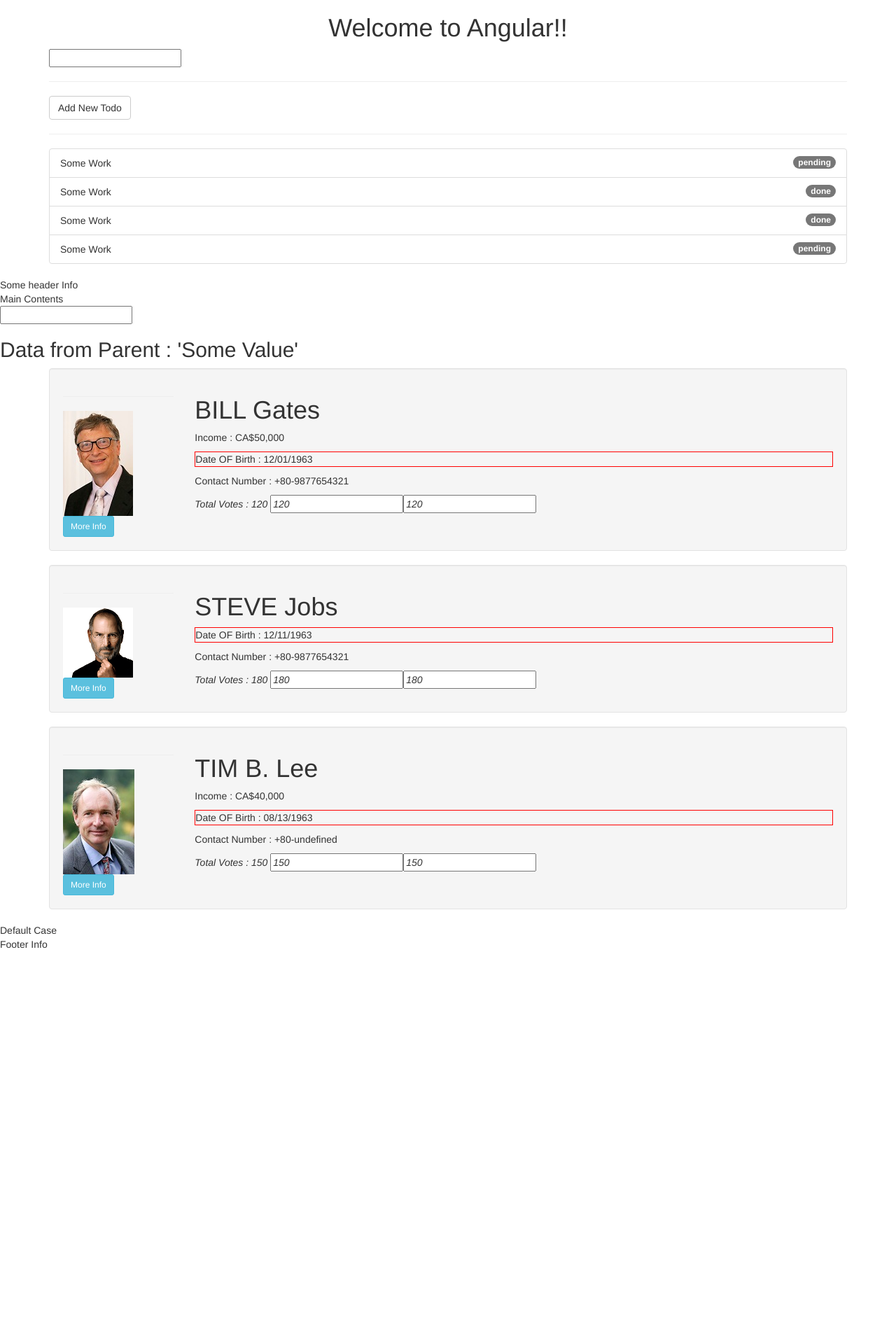
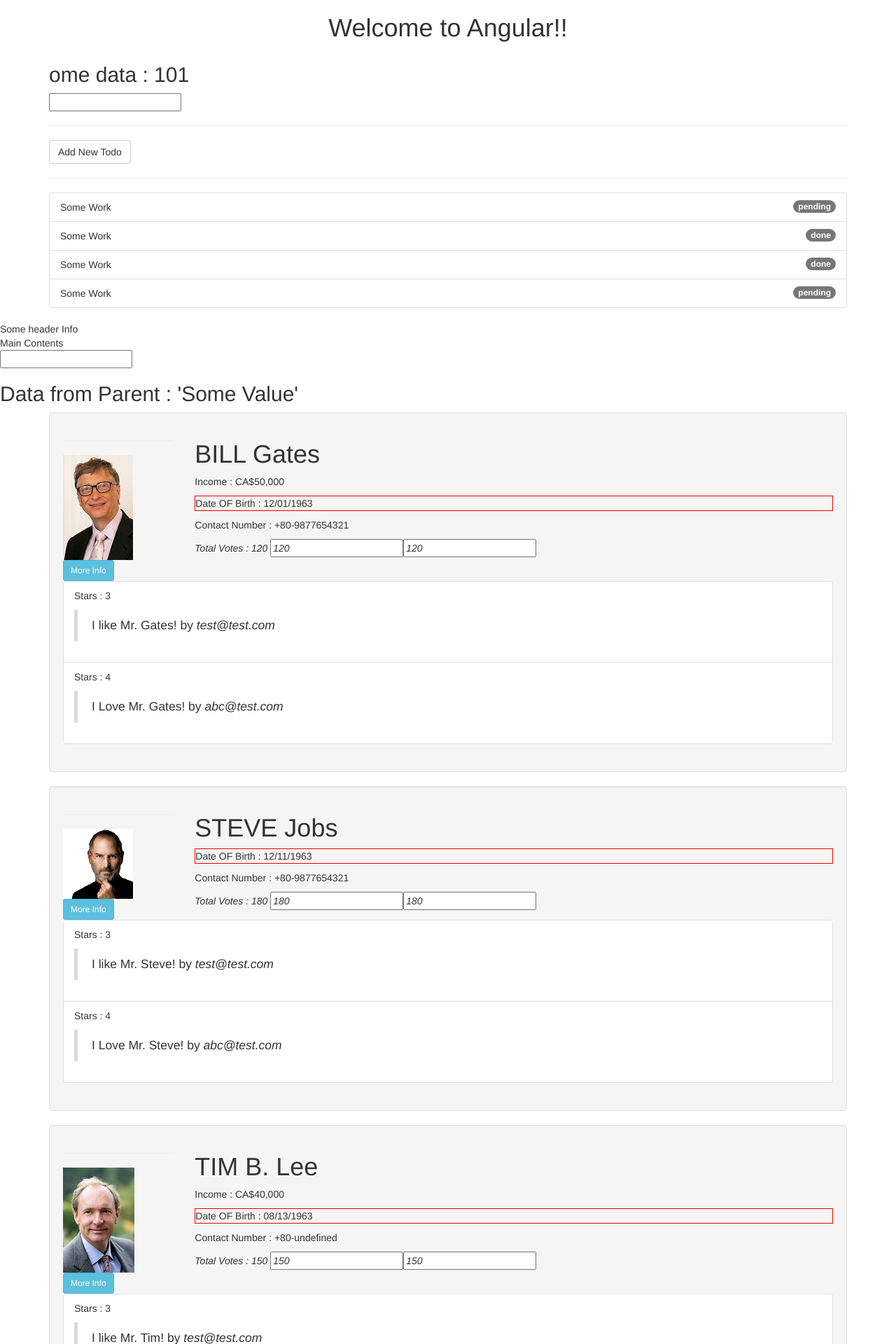
Before and after one commit to synergy2411/aligh-repo, an Angular app: page / in a window 1280 px wide. Shown: the top 1920 px of the page at 70% size. Before the commit the page ends 1359 px from the top, so only its background shows below. Built offline with nearby package versions, Linux system fonts and the light colour scheme.

Commit message:
comment form added

```diff
--- a/src/app/app.module.ts
+++ b/src/app/app.module.ts
@@ -9,6 +9,7 @@
 import { NationalCodePipe } from './pipes/country-code.pipe';
 import { FilterPipe } from './pipes/filter.pipe';
 import { FilterComponent } from './filter/filter.component';
+import { CommentFormComponent } from './user/comment-form/comment-form.component';
 
 @NgModule({
   declarations: [   //Components, Pipes & Directives
@@ -18,7 +19,8 @@
     UnlessDirective,
     NationalCodePipe,
     FilterPipe,
-    FilterComponent
+    FilterComponent,
+    CommentFormComponent
   ],
   imports: [      //All Modules : Built-in & Custom
     BrowserModule,
--- a/src/app/data/mocks.ts
+++ b/src/app/data/mocks.ts
@@ -9,7 +9,16 @@
     isWorking : true,
     img : 'assets/images/bill.jpg',
     vote : 120,
-    mobile : 9877654321
+    mobile : 9877654321,
+    comments : [{
+        stars : 3,
+        body : "I like Mr. Gates!",
+        author : "test@test.com"
+    },{
+        stars : 4,
+        body : "I Love Mr. Gates!",
+        author : "abc@test.com"
+    }]
 },{
     firstName : "Steve",
     lastName : "Jobs",
@@ -19,7 +28,16 @@
     isWorking : false,
     img : 'assets/images/steve.png',
     vote : 180,
-    mobile : 9877654321
+    mobile : 9877654321,
+    comments : [{
+        stars : 3,
+        body : "I like Mr. Steve!",
+        author : "test@test.com"
+    },{
+        stars : 4,
+        body : "I Love Mr. Steve!",
+        author : "abc@test.com"
+    }]
 },{
     firstName : "Tim B.",
     lastName : "Lee",
@@ -28,5 +46,14 @@
     company : "World Wide Web",
     isWorking : true,
     img : 'assets/images/tim.jpg',
-    vote : 150
+    vote : 150,
+    comments : [{
+        stars : 3,
+        body : "I like Mr. Tim!",
+        author : "test@test.com"
+    },{
+        stars : 4,
+        body : "I Love Mr. Tim!",
+        author : "abc@test.com"
+    }]
 }]
--- a/src/app/filter/filter.component.html
+++ b/src/app/filter/filter.component.html
@@ -1,12 +1,19 @@
+
+<h2>ome data :  {{ someData | async}}</h2>
+
 
 <input type="text" [(ngModel)]="filteredStatus">
+<!-- <input type="text"
+ (keyup)="filteredStatus=$event.target.value"
+    [ngModel]="filteredStatus"> -->
 <hr>
 
 <button class="btn btn-default" (click)="addNewTodo()">Add New Todo</button>
 <hr>
 
 <ul class="list-group">
-  <li *ngFor="let todo of todos | filter : filteredStatus : 'status'" class="list-group-item">
+  <li *ngFor="let todo of todos | filter : filteredStatus : 'status'"
+    class="list-group-item">
     {{todo.label}}
     <span class="badge">
       {{todo.status}}
--- a/src/app/filter/filter.component.ts
+++ b/src/app/filter/filter.component.ts
@@ -7,6 +7,12 @@
 })
 export class FilterComponent implements OnInit {
   filteredStatus = "";
+
+  someData = new Promise((resolve, reject)=>{
+    setTimeout(()=>{
+      resolve(101);
+    }, 2000);
+  });
 
   addNewTodo(){
     this.todos.push({label:"New Work", status: "pending"});
--- /dev/null
+++ b/src/app/model/comment.ts
@@ -0,0 +1,5 @@
+export interface Comment {
+    stars : number;
+    body : string;
+    author : string;
+}
--- a/src/app/model/user.ts
+++ b/src/app/model/user.ts
@@ -1,3 +1,5 @@
+import { Comment } from './comment';
+
 export interface User {
     firstName : string;
     lastName : string;
@@ -9,4 +11,5 @@
     vote : number;
     address? : string;
     mobile? : number;
+    comments : Comment[];
 }
--- a/src/app/pipes/filter.pipe.ts
+++ b/src/app/pipes/filter.pipe.ts
@@ -5,7 +5,6 @@
   pure : false
 })
 export class FilterPipe implements PipeTransform {
-
   transform(value: any, filteredStatus : string, prop : string): any {
     if(value.length == 0 || filteredStatus == ""){
       return value;
--- /dev/null
+++ b/src/app/user/comment-form/comment-form.component.html
@@ -0,0 +1,8 @@
+<ul class="list-group">
+  <li *ngFor="let comment of comments" class="list-group-item">
+    <p>Stars : {{ comment.stars }}</p>
+    <blockquote>
+      {{comment.body}} by <cite> {{ comment.author }}</cite>
+    </blockquote>
+  </li>
+</ul>
--- /dev/null
+++ b/src/app/user/comment-form/comment-form.component.ts
@@ -0,0 +1,18 @@
+import { Component, OnInit, Input } from '@angular/core';
+import  { Comment } from '../../model/comment';
+
+@Component({
+  selector: 'app-comment-form',
+  templateUrl: './comment-form.component.html',
+  styleUrls: ['./comment-form.component.css']
+})
+export class CommentFormComponent implements OnInit {
+
+  @Input("comments") comments : Comment[];
+
+  constructor() { }
+
+  ngOnInit() {
+  }
+
+}
--- a/src/app/user/user.component.html
+++ b/src/app/user/user.component.html
@@ -53,6 +53,8 @@
         {{user.firstName }} is not working now!!!
     </ng-template>
 
+    <app-comment-form [comments]="user.comments" ></app-comment-form>
+
 </li>
 </ul>
 </div>
--- a/src/app/user/user.component.ts
+++ b/src/app/user/user.component.ts
@@ -9,7 +9,8 @@
     AfterViewChecked,
     OnDestroy,
     Output,
-    EventEmitter} from '@angular/core';
+    EventEmitter,
+    SimpleChanges} from '@angular/core';
 import { User } from '../model/user';
 
 
@@ -54,7 +55,7 @@
     }
     constructor(){console.log("Constructor Called!")}
     ngOnInit(){console.log("ngOnInit Called!");}
-    ngOnChanges(){console.log("ngOnChanges Called!");}
+    ngOnChanges(changes : SimpleChanges){console.log("ngOnChanges Called!", changes);}
     ngDoCheck(){console.log("ngDoCheck Called!");}
     ngAfterContentInit(){console.log("ngAfterContentInit Called!");}
     ngAfterContentChecked(){console.log("ngAfterContentChecked Called!");}
```
Also changed, not shown: src/app/user/comment-form/comment-form.component.css (added).
